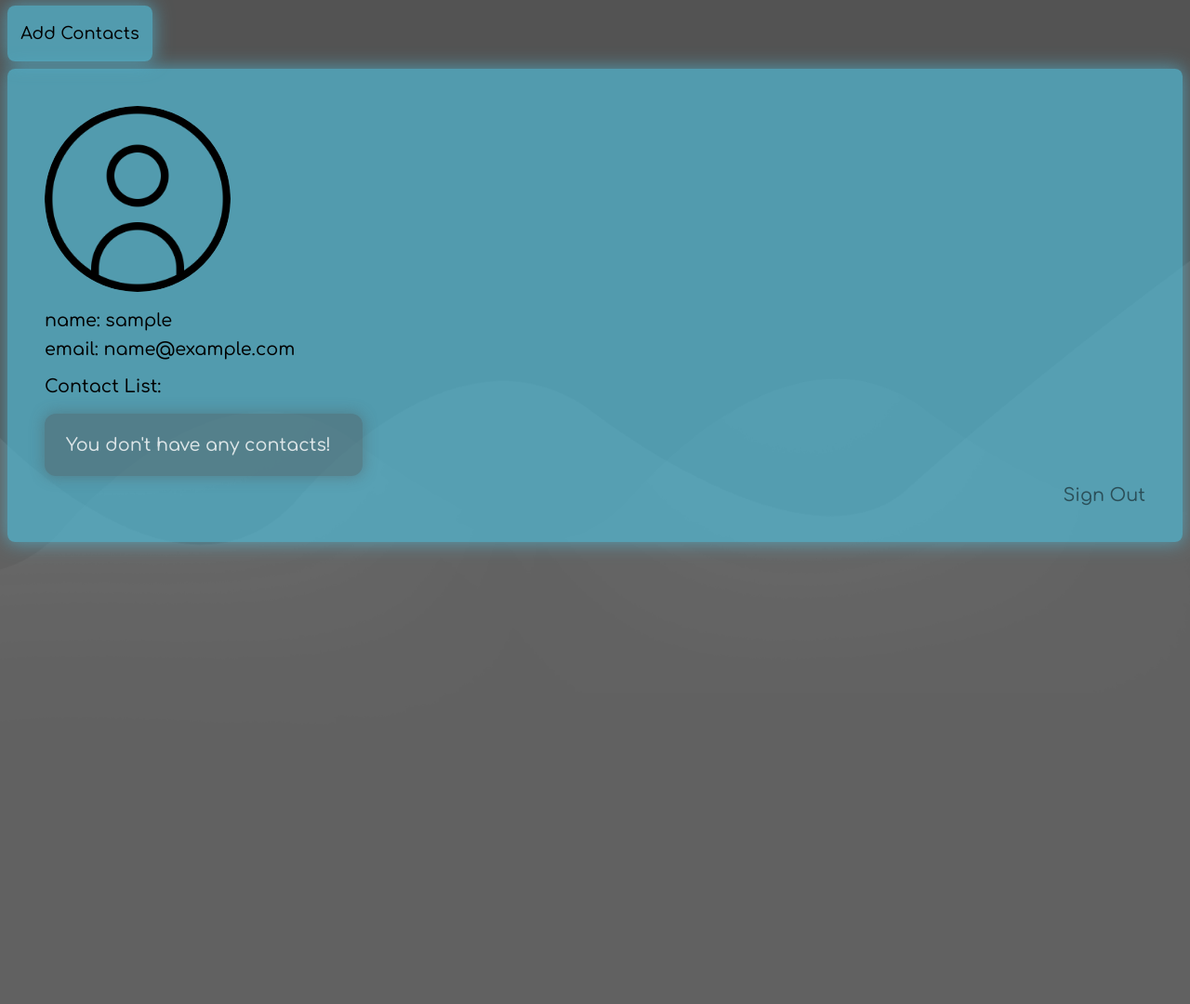
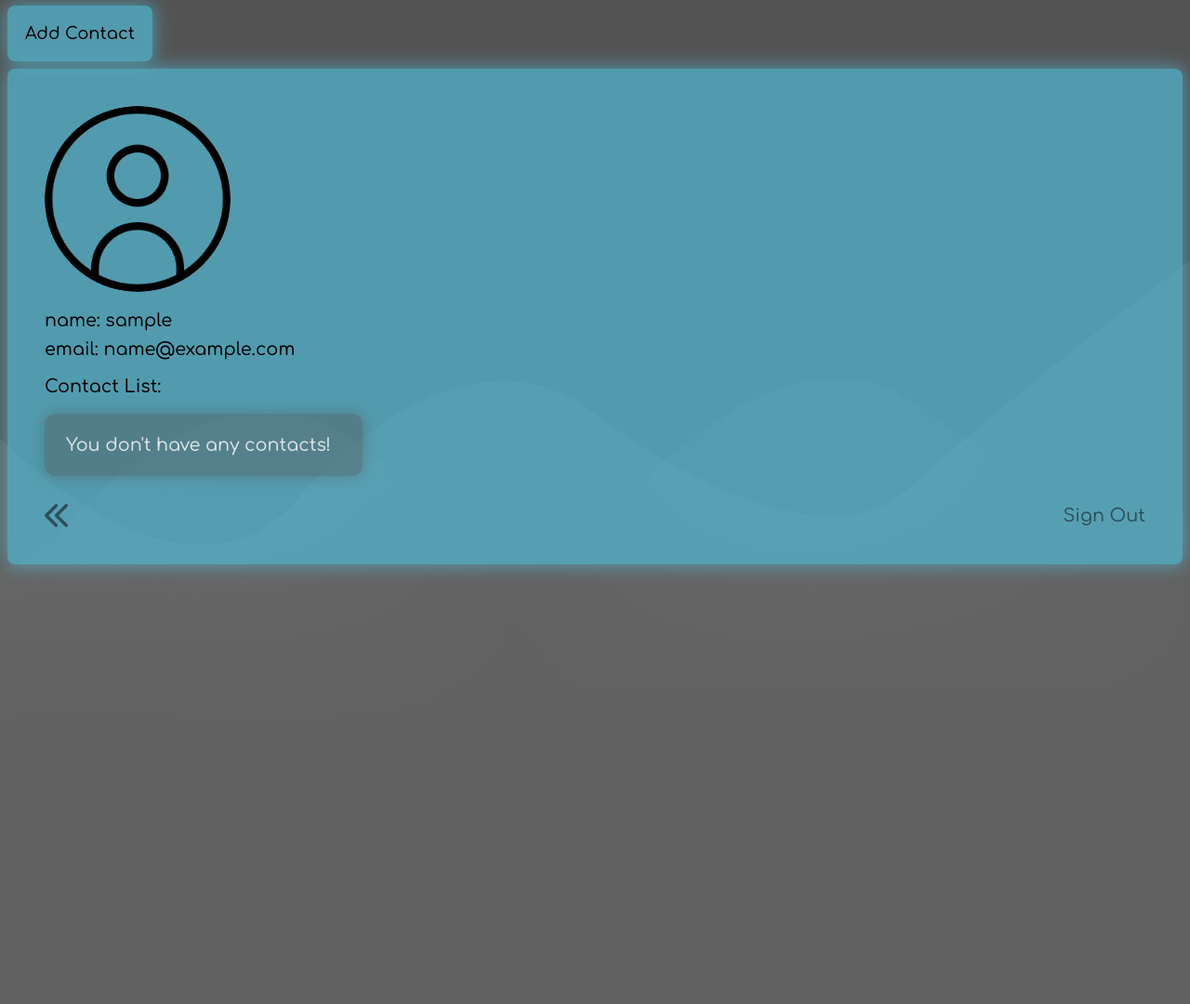
Before and after one commit to YukkieWQR/emnosys_wqrfl, a Django app: page /personalpage/ in a window 1280 px wide. Shown: the whole page at 93% size. Run offline with Django 3.2, Linux system fonts and the light colour scheme; the visitor is signed in with stand-in values (Sample User, id 1); data comes from the database, SQL or seed files in the repository; data that the repository does not hold is empty.

Commit message:
edit some things on personal page and added 'return to main page' button, stylized send_token.html

```diff
--- a/emnosys/static/emnosys/css/styles-personalpage.css
+++ b/emnosys/static/emnosys/css/styles-personalpage.css
@@ -53,6 +53,9 @@ body {
 .username {
     margin-bottom: 10px;
 }
+.contact-list {
+    margin-bottom: 20px;
+}
 .contact {
     padding: 20px;
     display: flex;
@@ -83,11 +86,29 @@ body {
     min-height: 800px;
     overflow-y: hidden;
 }
+.footer {
+    display: flex;
+    align-items: center;
+    justify-content: space-between;
+    flex-direction: row;
+}
+.go-to-home a {
+    opacity: 50%;
+    display: flex;
+    align-items: end;
+    flex-direction: row;
+    justify-content: left;
+    transition: opacity .3s;
+}
+.go-to-home a:hover {
+    opacity: 1;
+}
 .signout a {
     text-decoration: none;
     color: black;
     opacity: 50%;
-    display: flex;
+    display: inline-flex;
+    flex-direction: row;
     align-items: end;
     justify-content: right;
     transition: opacity .3s;
--- a/emnosys/templates/emnosys/personalpage.html
+++ b/emnosys/templates/emnosys/personalpage.html
@@ -10,7 +10,7 @@
 </head>
 <body>
     <div class="head">
-        <a href="/addcontact/" class="add-contacts">Add Contacts</a>
+        <a href="/addcontact/" class="add-contacts">Add Contact</a>
     </div>
     <div class="main">
         <div class="username--photo">
@@ -66,18 +66,16 @@
                 console.error(error)
             })
         </script>
-        <div class="signout">
-            <a href="https://">Sign Out</a>
+        <div class="footer">
+            <div class="go-to-home">
+                <a href="/"><img src="../../static/emnosys/images/arrowheads-of-thin-outline-to-the-left.png" alt="arrow" width="25px"></a>
+            </div>
+            <div class="signout">
+                <a href="/signout/">Sign Out</a>
+            </div>
         </div>
     </div>
     <div class="waves">
     </div>
-    <script>
-        $('.signout').click(function() {
-            $.ajax({
-                url: '/signout/',
-            });
-        });
-    </script>
 </body>
 </html>
--- a/emnosys/templates/emnosys/send_token.html
+++ b/emnosys/templates/emnosys/send_token.html
@@ -5,11 +5,14 @@
     <meta name="viewport"
           content="width=device-width, user-scalable=no, initial-scale=1.0, maximum-scale=1.0, minimum-scale=1.0">
     <meta http-equiv="X-UA-Compatible" content="ie=edge">
+    <link rel="stylesheet" href="../../static/emnosys/css/styles-send_token.css">
     <title>Document</title>
 </head>
 <body>
     <div class="email-notice">
         <h1>Please check your email for account verification</h1>
     </div>
+    <div class="waves">
+    </div>
 </body>
 </html>
```
Also changed, not shown: emnosys/static/emnosys/css/styles-send_token.css (added, +39 -0 lines), emnosys/migrations/0001_initial.py, emnosys/static/emnosys/images/arrowheads-of-thin-outline-to-the-left.png (added).
